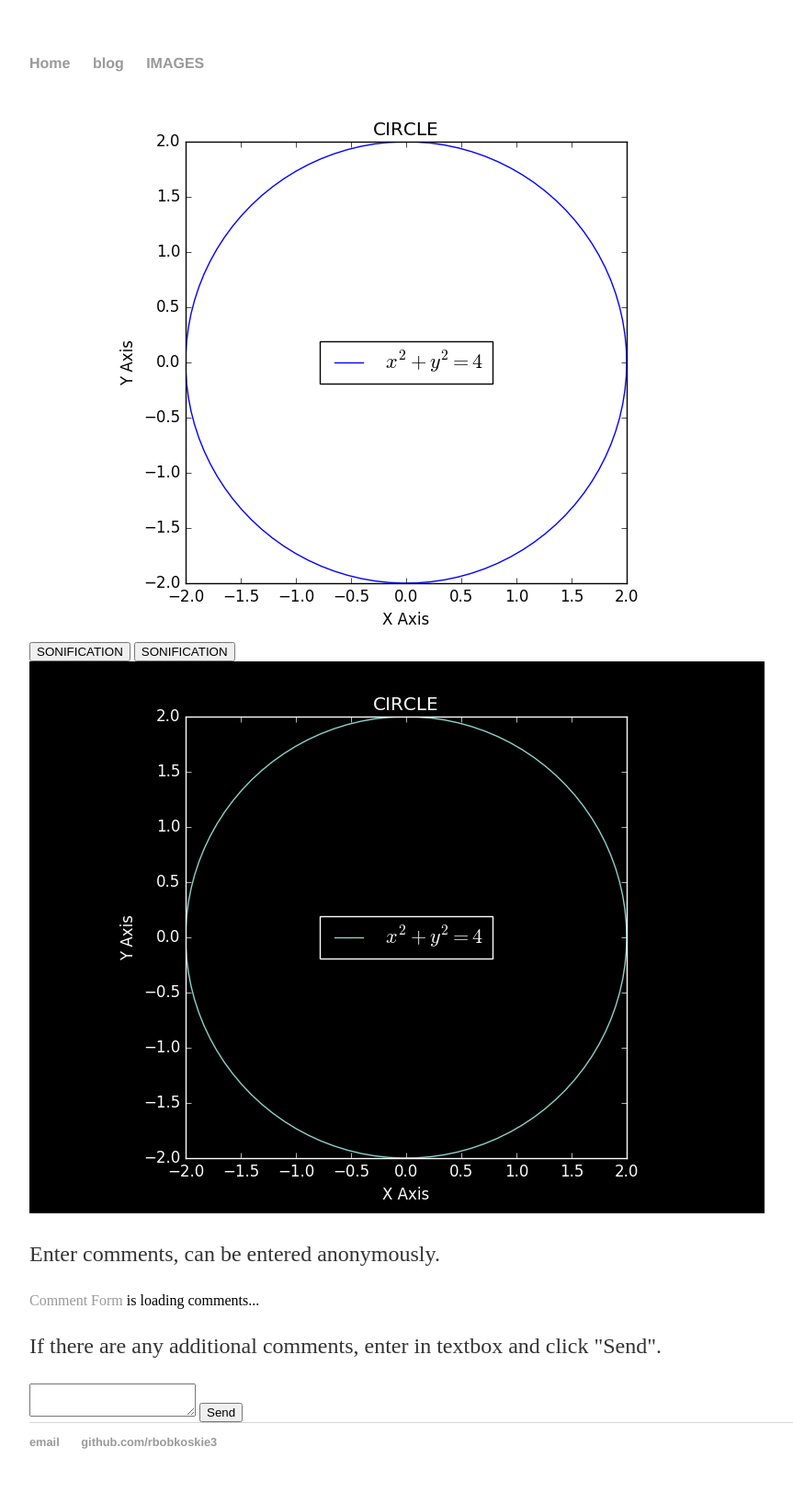
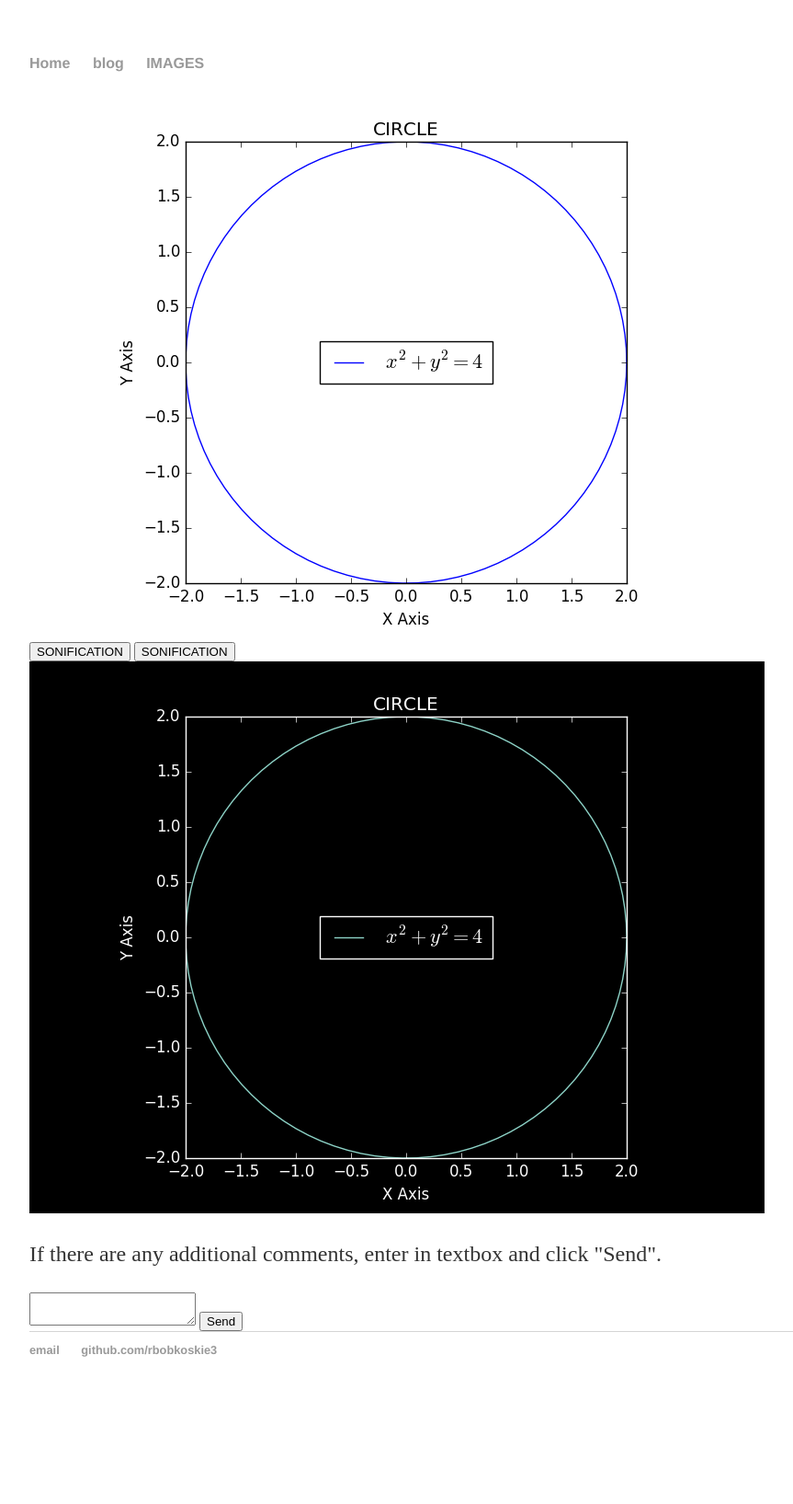
Before and after one commit to rbobkoskie3/rbobkoskie3.github.io, a Jekyll site: the page built from circle/index.html, in a window 1280 px wide. Shown: the whole page at 92% size, without its empty margins (160-1023 px from the left). Built offline with Jekyll 4.4.1, drawn with Linux system fonts in a browser that asks for light colours; comment, search, counter and statistics services are not loaded; a style sheet for code colours, icons or effects is not loaded; after the commit the page ends 1535 px from its top, so only the background shows below that.

Commit message:
Update index.html

```diff
--- a/circle/index.html
+++ b/circle/index.html
@@ -24,13 +24,16 @@
 
         <img src="\images\HC_Circle.png">
 
-        <p>Enter comments, can be entered anonymously.</p>
-        <!-- begin wwww.htmlcommentbox.com -->
-          <div id="HCB_comment_box"><a href="http://www.htmlcommentbox.com">Comment Form</a> is loading comments...</div>
-          <link rel="stylesheet" type="text/css" href="//www.htmlcommentbox.com/static/skins/bootstrap/twitter-bootstrap.css?v=0" />
-          <script type="text/javascript" id="hcb"> /*
-          <!--*/ if(!window.hcb_user){hcb_user={};} (function(){var s=document.createElement("script"), l=hcb_user.PAGE || (""+window.location).replace(/'/g,"%27"), h="//www.htmlcommentbox.com";s.setAttribute("type","text/javascript");s.setAttribute("src", h+"/jread?page="+encodeURIComponent(l).replace("+","%2B")+"&opts=16862&num=10&ts=1508788705363");if (typeof s!="undefined") document.getElementsByTagName("head")[0].appendChild(s);})(); /*-->*/ </script>
-        <!-- end www.htmlcommentbox.com -->
+        <script src="https://apis.google.com/js/plusone.js"></script>
+        <div id="Coments, can be entered anonymously"></div>
+        <script>
+        gapi.comments.render('comments', {
+                href: window.location,
+                width: '624',
+                first_party_property: 'BLOGGER',
+                view_type: 'FILTERED_POSTMOD'
+        });
+        </script>
 
         <p>If there are any additional comments, enter in textbox and click "Send".</p>
         <form action="mailto:rbobkoskie3@gatech.edu" method="GET">
```
